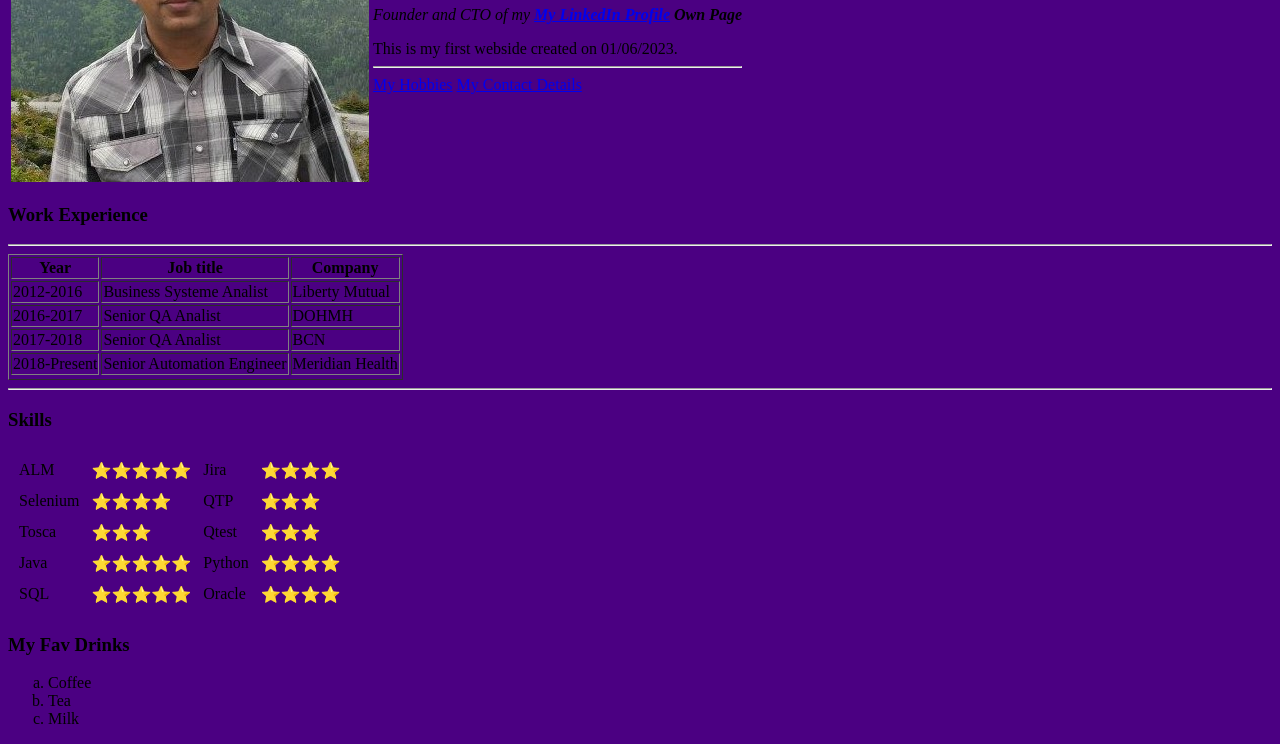
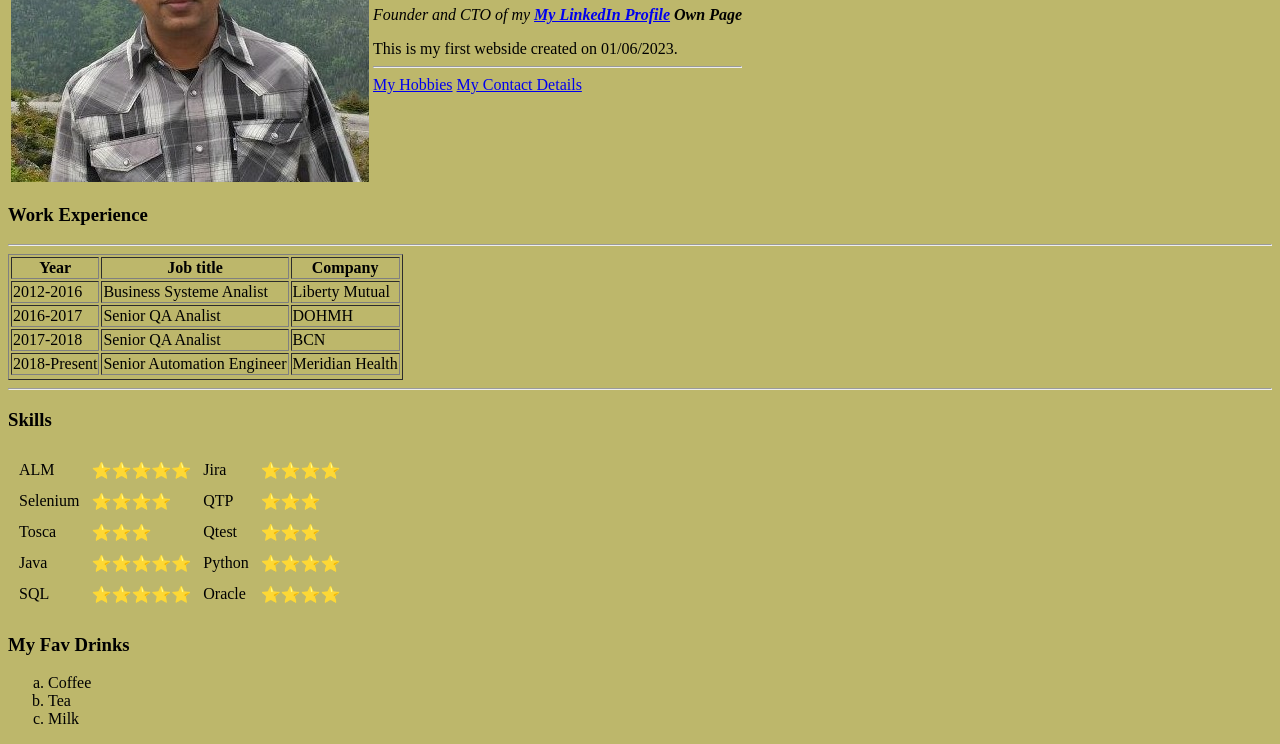
Before and after one commit to shamsrahman/cv, a plain HTML site: page index.html in a window 1280 px wide. Shown: the part 151-895 px from the top of the page. Drawn offline with Linux system fonts and the light colour scheme.

Commit message:
Update index.html

```diff
--- a/index.html
+++ b/index.html
@@ -5,7 +5,7 @@
    <title>Shamsul's personal side</title>
     <title>Document</title>
 </head>
-<body style ="background-color: indigo">
+<body style ="background-color: #BDB76B">
   <table cellpacing = "20">
     <tr>
 
```
